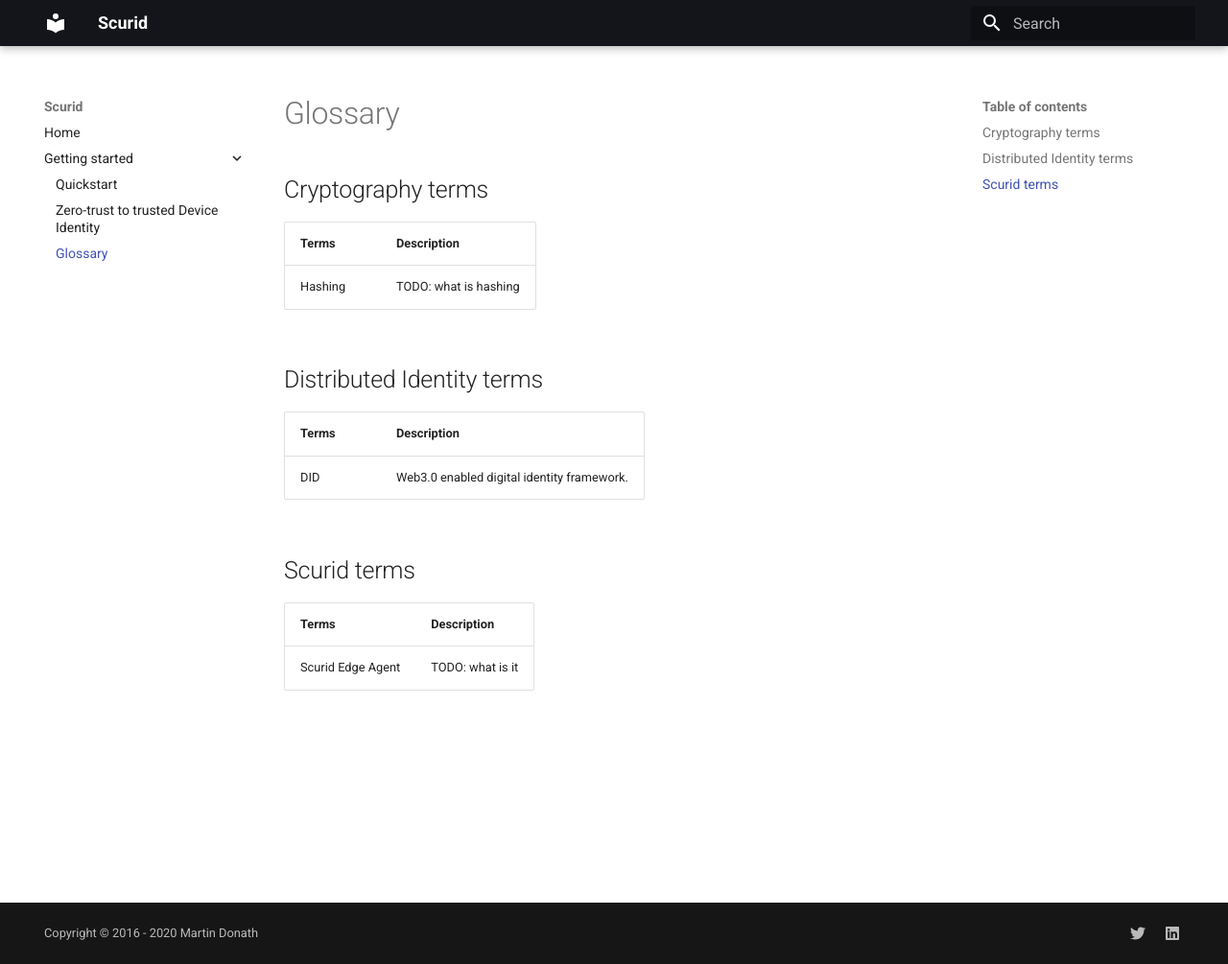
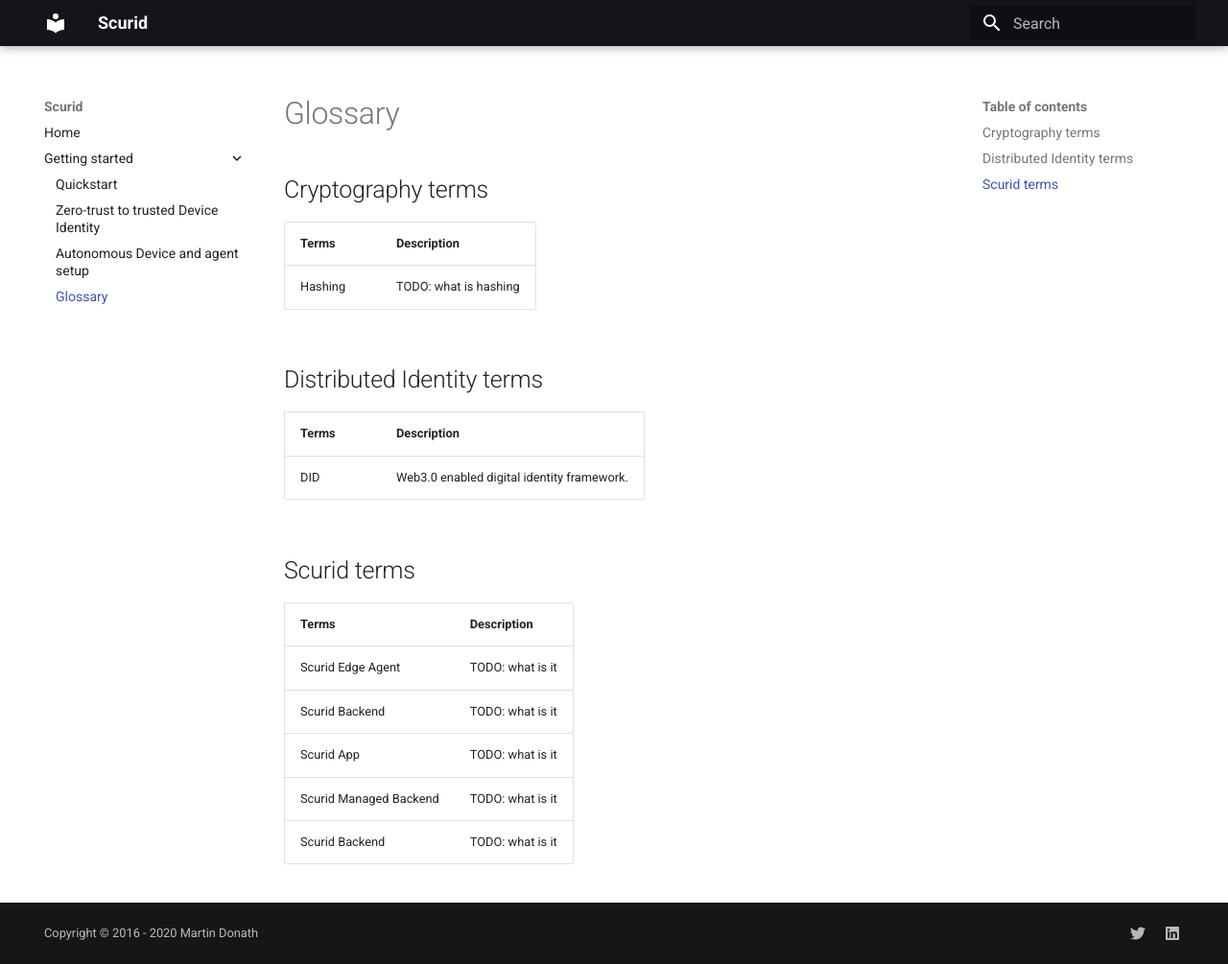
Before and after one commit to scurid-inc/docs, an MkDocs documentation site: the page built from docs/glossary.md, in a window 1280 px wide and 1005 px high. Shown: the whole window at 96% size. Built offline with MkDocs 1.6.1 and Material for MkDocs 9.7.7, drawn with Linux system fonts in a browser that asks for light colours.

Commit message:
added glossary and automousDeviceOnboarding

```diff
--- a/docs/glossary.md
+++ b/docs/glossary.md
@@ -15,6 +15,10 @@
 
 ## Scurid terms
 
-| Terms             | Description      |
-|-------------------|------------------|
-| Scurid Edge Agent | TODO: what is it |
+| Terms                  | Description      |
+|------------------------|------------------|
+| Scurid Edge Agent      | TODO: what is it |
+| Scurid Backend         | TODO: what is it |
+| Scurid App             | TODO: what is it |
+| Scurid Managed Backend | TODO: what is it |
+| Scurid Backend         | TODO: what is it |
--- a/mkdocs.yml
+++ b/mkdocs.yml
@@ -32,6 +32,7 @@ nav:
   - 'Getting started':
       - 'Quickstart' : 'quickstart.md'
       - 'Zero-trust to trusted Device Identity' : 'zero-trusttotrustedIdentityforyourIoTDevice.md'
+      - 'Autonomous Device and agent setup': 'autonomousDeviceOnboarding.md'
       - 'Glossary' : 'glossary.md'
 extra:
 # enables icons in the Footer
```
Also changed, not shown: docs/autonomousDeviceOnboarding.md (added, +44 -0 lines).
